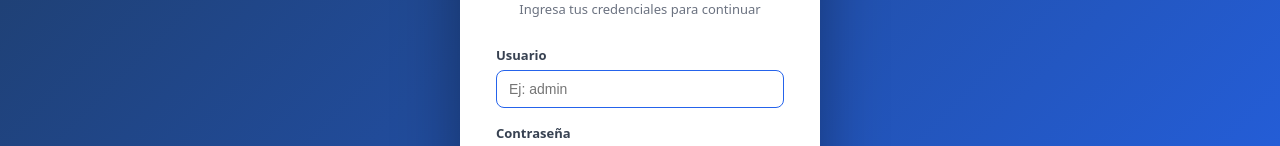
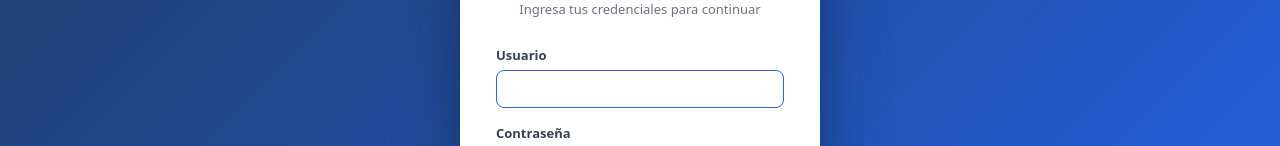
Before and after one commit to ErianSerna/Sistema-Gestion-Geografica, a React (Vite) app in the folder frontend/: page / in a window 1280 px wide. Shown: the part 348-494 px from the top of the page. Built offline with nearby package versions, Linux system fonts and the light colour scheme.

Commit message:
Update LoginModal.jsx

```diff
--- a/frontend/src/components/LoginModal.jsx
+++ b/frontend/src/components/LoginModal.jsx
@@ -106,8 +106,7 @@ export default function LoginModal({ onLogin }) {
               value={usuario}
               onChange={e => { setUsuario(e.target.value); setError(''); }}
               autoFocus
-              autoComplete="username"
-              placeholder="Ej: admin"
+              autoComplete="false"
               style={{
                 width: '100%', padding: '10px 12px', borderRadius: '8px',
                 border: error ? '1.5px solid #DC2626' : '1.5px solid #D1D5DB',
```
